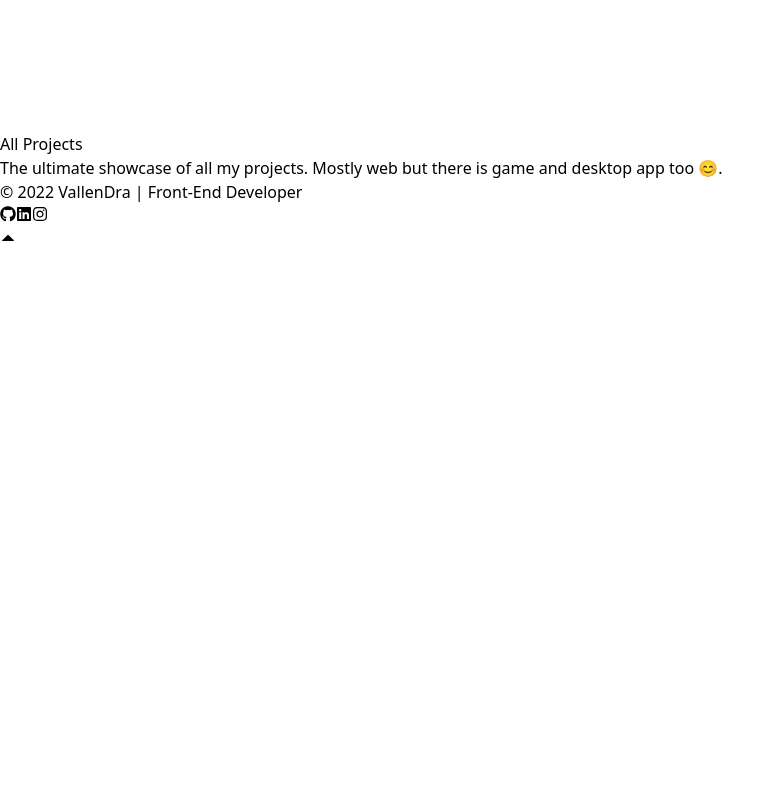
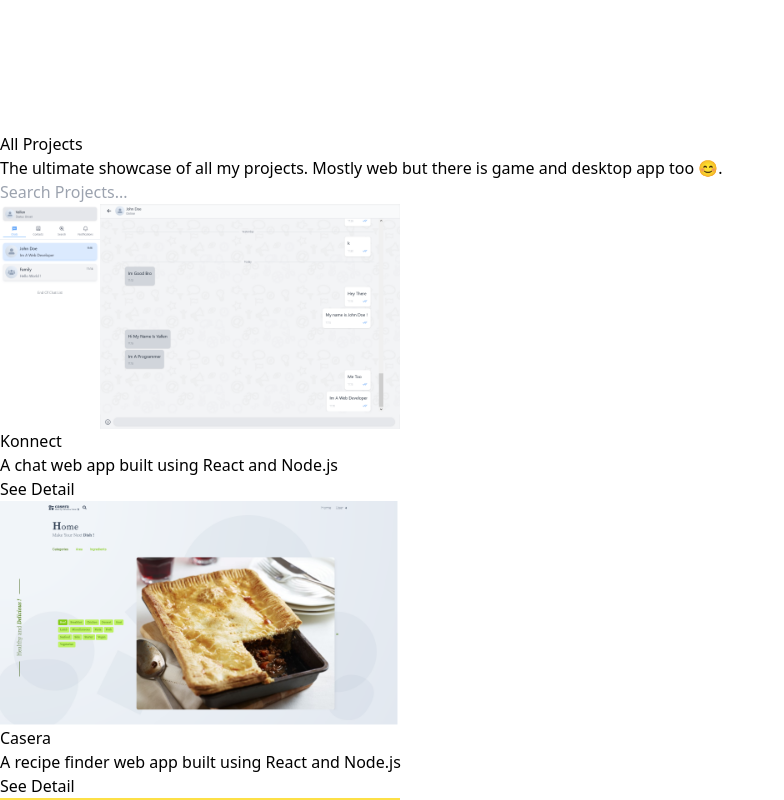
Before and after one commit to VallenDraa/vallendra-portfolio, a Next.js app: page /projects in a window 1280 px wide. Shown: the part 300-1100 px from the top of the page, without its empty margins (0-784 px from the left). Built offline with nearby package versions, Linux system fonts and the light colour scheme; what @material-tailwind/react would draw is missing.

Commit message:
add: project card and rough outline of the projects page

```diff
--- a/components/Layout/Layout.tsx
+++ b/components/Layout/Layout.tsx
@@ -35,7 +35,7 @@ export default function Layout({ children }: { children: ReactNode }) {
       <Head>
         <link rel="icon" href="/images/favicon.ico" />
       </Head>
-      <div className="min-h-screen flex flex-col dark">
+      <div className="h-screen flex flex-col dark">
         <NavbarComponent />
         <BreathingBackground />
         {children}
--- /dev/null
+++ b/components/Projects/ProjectCard.tsx
@@ -0,0 +1,50 @@
+import { Typography, Button } from "@material-tailwind/react";
+import Image from "next/image";
+import Link from "next/link";
+import Line from "../Line/Line";
+import { IProject } from "../../interfaces/Interfaces";
+
+export default function ProjectCard({ project }: { project: IProject }) {
+  return (
+    <Link
+      href={`/projects/${project._id}`}
+      className="block w-full bg-transparent overflow-clip relative shadow-lg shadow-gray-800/40 rounded-xl aspect-square group"
+    >
+      {/* image */}
+      <Image
+        width={400}
+        height={400}
+        src={project.image}
+        alt={project.name}
+        className="h-full w-full object-cover opacity-90 absolute"
+      />
+
+      {/* detail */}
+      <div className="h-full w-full bg-gradient-to-b from-gray-900/50 to-gray-900/90 relative z-20 flex flex-col gap-1 justify-end transition-colors duration-200">
+        <Typography
+          variant="h5"
+          as="h3"
+          className="px-3 text-transparent bg-clip-text bg-gradient-to-r from-pink-200 to-amber-200 font-bold"
+        >
+          {project.name}
+        </Typography>
+        <Typography variant="paragraph" as="p" className="px-3 text-white/80">
+          {project.shortDescription}
+        </Typography>
+
+        <Button
+          variant="text"
+          className="p-0 rounded-none border-t-2 border-gray-500/30 mt-2"
+          color="gray"
+        >
+          <Link
+            className="inline-block h-full w-full py-3 px-7 text-transparent bg-clip-text bg-gradient-to-r from-indigo-400 to-cyan-200"
+            href={`/projects/${project._id}`}
+          >
+            See Detail
+          </Link>
+        </Button>
+      </div>
+    </Link>
+  );
+}
--- a/components/Main/SiteFooter/SiteFooter.tsx
+++ b/components/SiteFooter/SiteFooter.tsx
@@ -1,6 +1,6 @@
 import { FaGithub, FaInstagram, FaLinkedin } from "react-icons/fa";
-import IconWithTooltip from "../../IconWithTooltip/IconWithTooltip";
-import Line from "../../Line/Line";
+import IconWithTooltip from "../IconWithTooltip/IconWithTooltip";
+import Line from "../Line/Line";
 import Link from "next/link";
 
 export default function SiteFooter() {
--- a/interfaces/Interfaces.ts
+++ b/interfaces/Interfaces.ts
@@ -16,6 +16,7 @@ export interface IComment {
 export interface IProject {
   _id: string;
   name: string;
+  shortDescription: string;
   description: string;
   rating: number | null;
   image: string;
--- a/pages/index.tsx
+++ b/pages/index.tsx
@@ -3,7 +3,7 @@ import Profile from "../components/Main/Profile/Profile";
 import TopPicksSection from "../components/Main/ProjectTopPicks/TopPicksSection";
 import Redirect from "../components/Main/Redirect/Redirect";
 import Head from "next/head";
-import SiteFooter from "../components/Main/SiteFooter/SiteFooter";
+import SiteFooter from "../components/SiteFooter/SiteFooter";
 
 const MainPage = () => {
   return (
--- a/pages/projects/index.tsx
+++ b/pages/projects/index.tsx
@@ -1,8 +1,10 @@
 import { Typography } from "@material-tailwind/react";
 import FadeBottom from "../../components/FadePageTranstition/FadeBottom";
 import Line from "../../components/Line/Line";
-import SiteFooter from "../../components/Main/SiteFooter/SiteFooter";
+import SiteFooter from "../../components/SiteFooter/SiteFooter";
 import Head from "next/head";
+import ProjectCard from "../../components/Projects/ProjectCard";
+import projects from "../../utils/misc/projects";
 
 export default function ProjectsPage() {
   return (
@@ -10,16 +12,16 @@ export default function ProjectsPage() {
       <Head>
         <title>VallenDra | Projects</title>
       </Head>
-      <div className="translate-y-40 dark:bg-gray-900 min-h-screen">
+      <div className="translate-y-40 dark:bg-gray-900 grow">
         <FadeBottom position="-top-20" />
-        <div className="max-w-screen-2xl px-8 mx-auto pb-16 flex flex-col h-full">
-          {/* heading, search and categories */}
-          <header className="py-6 space-y-5">
+        <div className="max-w-screen-2xl px-8 mx-auto flex flex-col h-full">
+          {/* heading and searchbar */}
+          <section className="pt-6 pb-3">
             <div className="relative">
               <Typography
                 as="h2"
                 variant="h2"
-                className="animate-breathing bg-gradient bg-gradient-to-r from-indigo-300 to-pink-200 text-start text-5xl font-bold text-transparent bg-clip-text capitalize relative z-40"
+                className="animate-breathing bg-gradient text-transparent bg-clip-text bg-gradient-to-r from-indigo-300 to-pink-200 text-start text-5xl font-bold capitalize relative z-40"
               >
                 All Projects
               </Typography>
@@ -29,17 +31,29 @@ export default function ProjectsPage() {
             <Typography
               as="p"
               variant="paragraph"
-              className="text-white/80 font-medium leading-loose pl-0.5 text-justify"
+              className="text-white/80 font-medium leading-loose pl-0.5 text-justify mt-5"
             >
               The ultimate showcase of all my projects. Mostly web but there is
               game and desktop app too 😊.
             </Typography>
-          </header>
+
+            <input
+              role="search"
+              type="text"
+              placeholder="Search Projects..."
+              className="outline-none w-full rounded-lg mt-6 h-12 px-4 dark:bg-gray-800/70 dark:focus:bg-gray-800 dark:text-gray-300 text-lg transition-colors"
+            />
+          </section>
 
           {/* the projects list */}
-          <main className="grow"></main>
-          <SiteFooter />
+          <section className="grid grid-cols-1 md:grid-cols-2 lg:grid-cols-3 xl:grid-cols-4 gap-6 py-5 px-4">
+            <ProjectCard project={projects[0]} />
+            <ProjectCard project={projects[1]} />
+            <ProjectCard project={projects[2]} />
+            <ProjectCard project={projects[3]} />
+          </section>
         </div>
+        <SiteFooter />
       </div>
     </>
   );
--- a/utils/misc/projects.ts
+++ b/utils/misc/projects.ts
@@ -4,6 +4,7 @@ const projects: IProject[] = [
   {
     _id: "1",
     name: "Konnect",
+    shortDescription: "A chat web app built using React and Node.js",
     description:
       "A chat web app built using React and Node.js. Web Socket technology was used in this project, enabling fast instant two way communication from client to the server.",
     rating: null,
@@ -27,8 +28,9 @@ const projects: IProject[] = [
   {
     _id: "2",
     name: "Casera",
+    shortDescription: "A recipe finder web app built using React and Node.js",
     description:
-      "A recipe finder web app built using React and Node.js. I built this website because often times i see my mother don't know what to cook. So this is my way to help her on that particular problem.",
+      "A recipe finder web app built using React and Node.js. I built this site to help those that don't know how to cook. Simply search a recipe and voila",
     rating: null,
     image: "/images/projects/casera.png",
     tech: [
@@ -49,6 +51,7 @@ const projects: IProject[] = [
   {
     _id: "3",
     name: "Triquest",
+    shortDescription: "A quiz game web app built using Node.js as the backend",
     description:
       "A quiz game web app built using Node.js as the backend. This site was built for training my capabilty of using external API (OpenTDB) and integrating it with my own personalized backend.",
     rating: null,
@@ -63,8 +66,10 @@ const projects: IProject[] = [
   {
     _id: "4",
     name: "Ultima Widget",
+    shortDescription:
+      "A simple weather dashboard web app built using vanilla JS and CSS",
     description:
-      "A simple weather dashboard web app built using vanilla Javascript and CSS. By building this site I was introduced to the concept of  API and asynchronous Javascript.",
+      "A simple weather dashboard web app built using vanilla JS and CSS. By building this site I was introduced to the concept of  API and asynchronous Javascript.",
     rating: null,
     image: "/images/projects/ultima_widget.png",
     tech: ["html", "javascript", "css"],
```
Also changed, not shown: components/Main/ProjectTopPicks/TopPicksInfoDashboard.tsx (+4 -6 lines).
